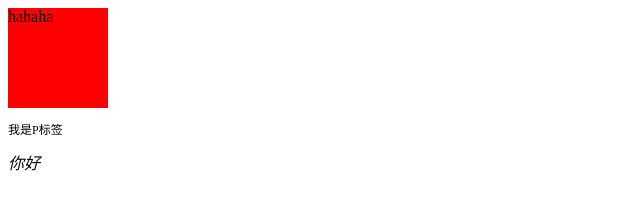
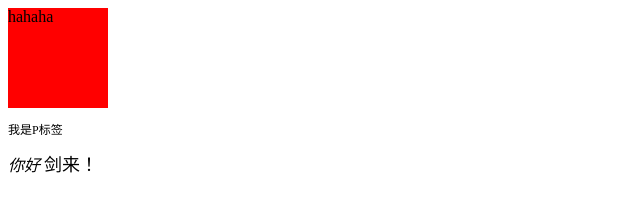
Before and after one commit to jian-xi-L/first_demo, a plain HTML site: page index.html in a window 1280 px wide. Shown: the full height of the page, 0-640 px from the left. Drawn offline with Linux system fonts and the light colour scheme.

Commit message:
添加了span方法

```diff
--- a/index.html
+++ b/index.html
@@ -16,12 +16,17 @@
     p {
         font-size: 12px;
     }
+
+    span {
+        font-size: 18px;
+    }
 </style>
 
 <body>
     <div class="" id="box">hahaha</div>
     <p>我是P标签</p>
     <em>你好</em>
+    <span>剑来！</span>
 </body>
 
 </html>
```
